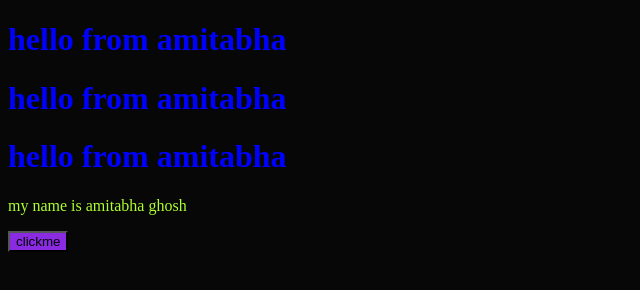
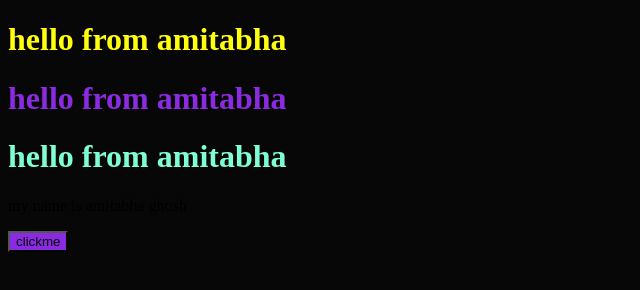
Before and after one commit to AMITABHA7430/git_css, a plain HTML site: page index.html in a window 1280 px wide. Shown: the whole page, without its empty margins (0-640 px from the left). Drawn offline with Linux system fonts and the light colour scheme.

Commit message:
Add files via upload

```diff
--- a/index.html
+++ b/index.html
@@ -6,11 +6,11 @@
     <title>css lvl 1</title>
 </head>
 <body>
-    <h1>hello from amitabha</h1>
-    <h1>hello from amitabha</h1>
-    <h1>hello from amitabha</h1>
+    <h1 id="head2">hello from amitabha</h1>
+    <h1 id="head1">hello from amitabha</h1>
+    <h1 id="head3">hello from amitabha</h1>
     <link rel="stylesheet" href="style.css">
-    <p>my name is amitabha ghosh</p>
+    <p class="myclass">my name is amitabha ghosh</p>
     <button>clickme</button>
 </body>
 </html>
--- a/style.css
+++ b/style.css
@@ -10,3 +10,18 @@ button {
 body{
     background-color: rgb(7, 7, 7);
 }
+BODY {
+    color: #FFFF0F;
+}
+#head1 {
+    color: blueviolet;
+}
+#head2 {
+color: #FFFF0F;
+}
+#head3 {
+    color: aquamarine;
+}
+.myclass {
+    color: black;
+}
```
